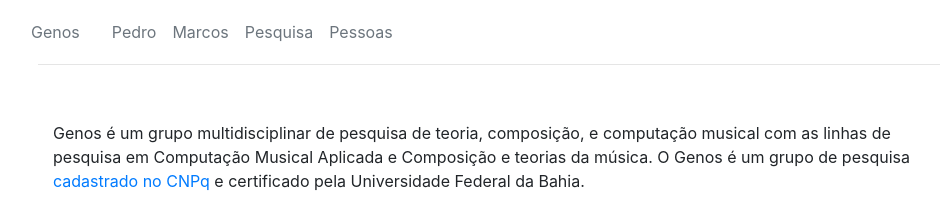
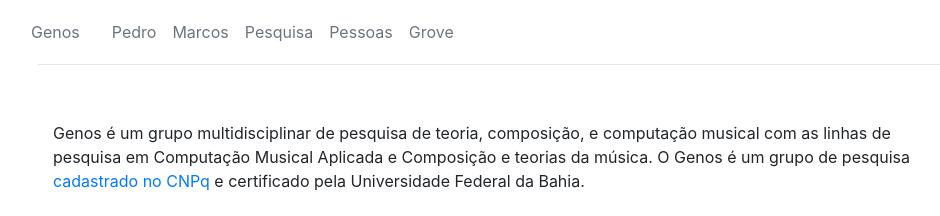
Before and after one commit to kroger/genosmus, a Jekyll site: the page built from _pages/index.md, in a window 1280 px wide. Shown: the top 216 px of the page, without its empty margins (47-987 px from the left). Built offline with Jekyll 4.4.1, drawn with Linux system fonts in a browser that asks for light colours.

Commit message:
Link para grove

```diff
--- a/_data/navigation.yml
+++ b/_data/navigation.yml
@@ -7,3 +7,5 @@
     url: /pesquisa/
   - title: "Pessoas"
     url: /pessoas/
+  - title: "Grove"
+    url: http://grove.genosmus.com
```
